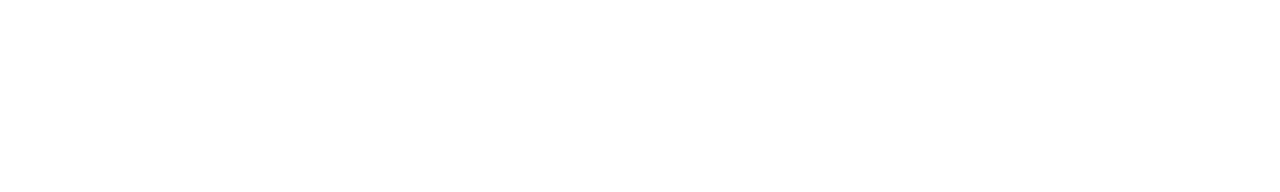
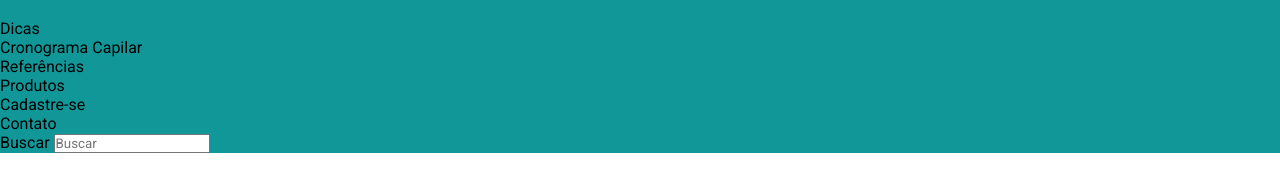
Before and after one commit to mcsnsx/VaiNaWeb, a plain HTML site: page DesafioCrespos/index.html in a window 1280 px wide. Drawn offline with nearby package versions, Linux system fonts and the light colour scheme; files that its build step writes are made by us from their sources.

Commit message:
Desafio - Crespos

```diff
--- a/DesafioCrespos/index.html
+++ b/DesafioCrespos/index.html
@@ -1,12 +1,29 @@
 <!DOCTYPE html>
-<html lang="en">
+<html lang="pt-br">
 <head>
     <meta charset="UTF-8">
     <meta http-equiv="X-UA-Compatible" content="IE=edge">
     <meta name="viewport" content="width=device-width, initial-scale=1.0">
+    <link rel="stylesheet" href="./style.css">
     <title>Crespos</title>
 </head>
 <body>
-
+    <header>
+        <figure class="logo"><img src="" alt="" class=""></figure>
+        <nav>
+            <ul>
+                <li>Dicas</li>
+                <li>Cronograma Capilar</li>
+                <li>Referências</li>
+                <li>Produtos</li>
+                <li>Cadastre-se</li>
+                <li>Contato</li>
+            </ul>
+        </nav>
+        <form>
+            <label for="search">Buscar</label>
+            <input id="search" type="text" placeholder="Buscar" name="filter">
+        </form>
+    </header>
 </body>
 </html>
```
